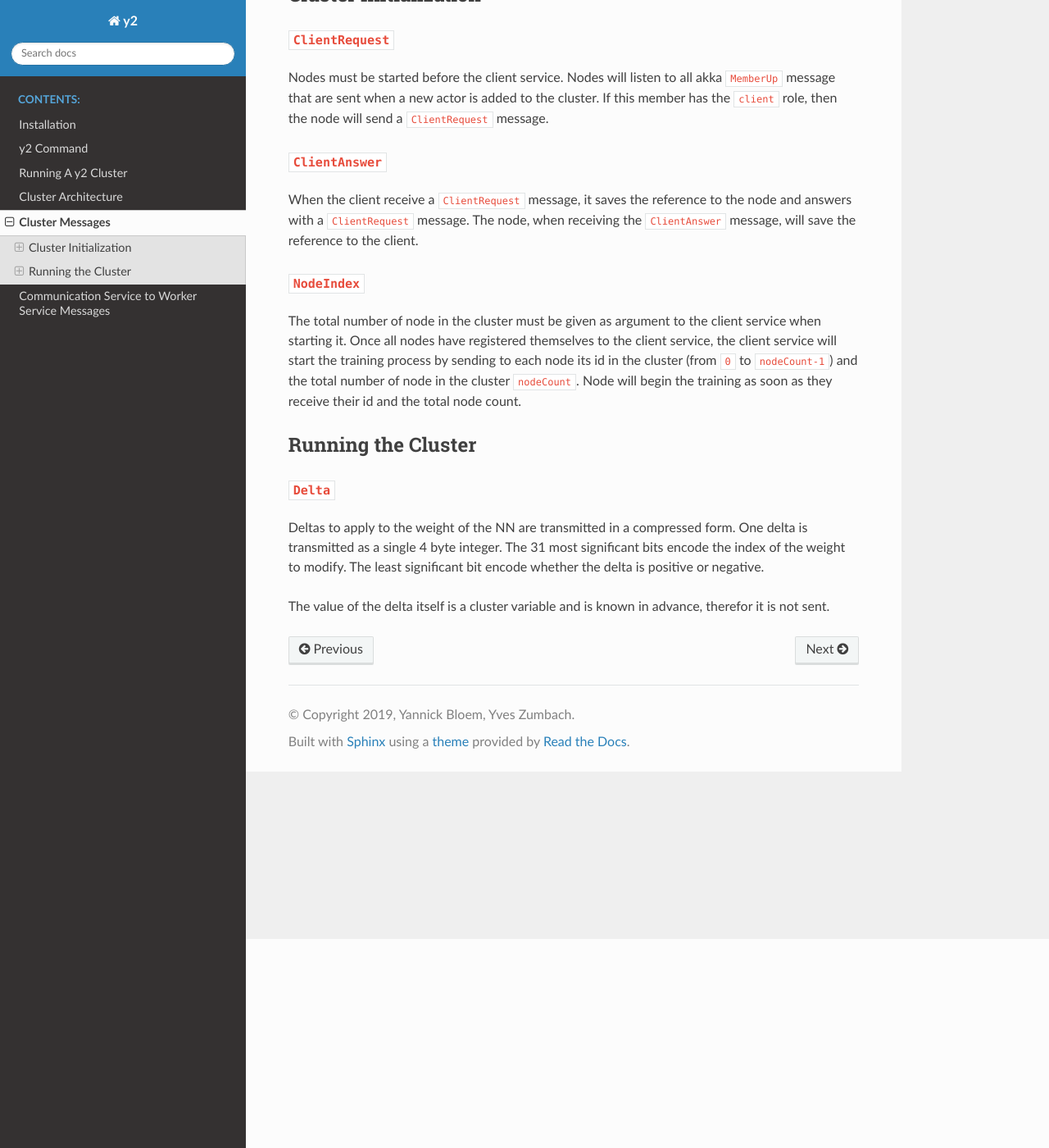
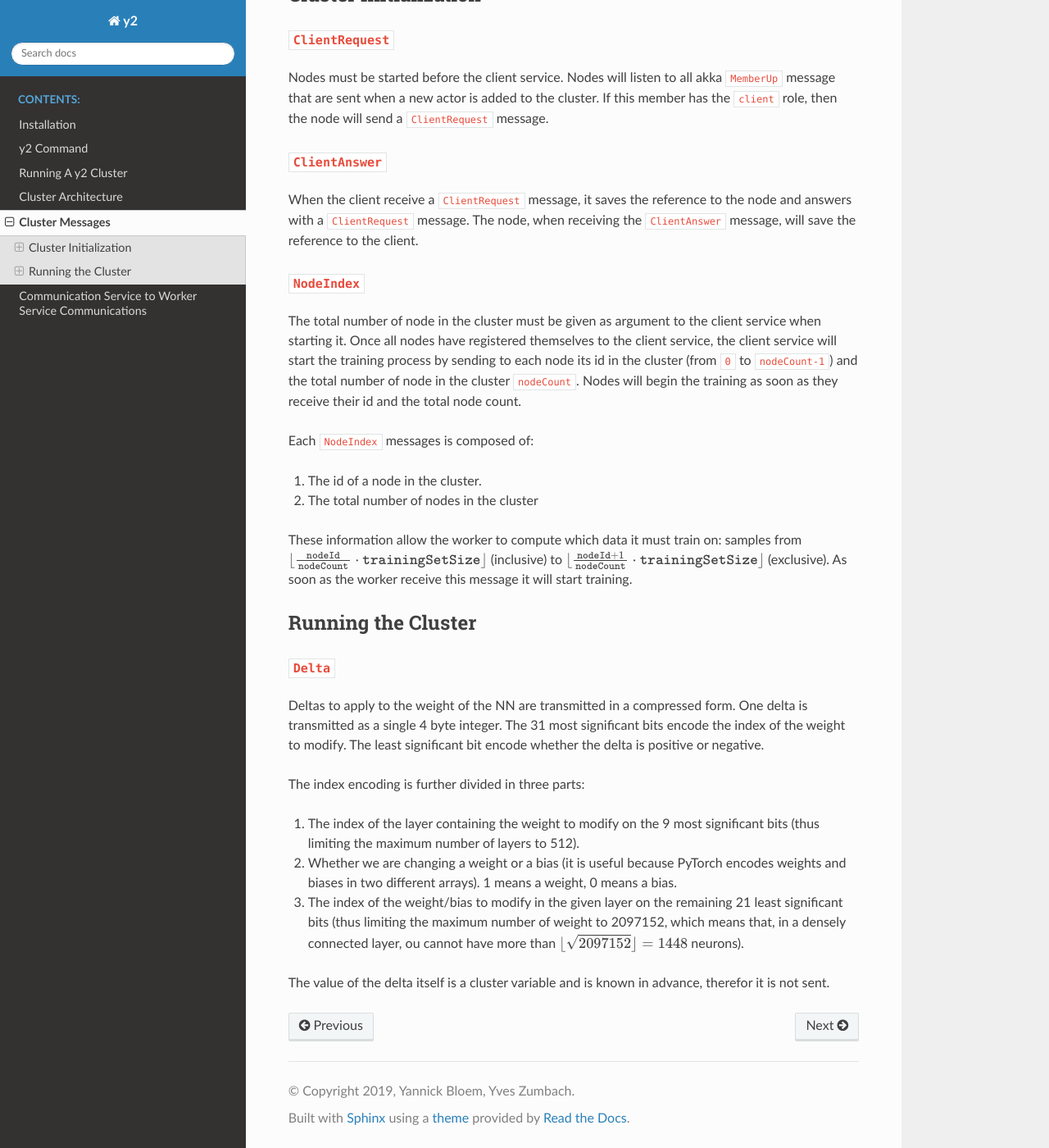
Before and after one commit to YvesZumbach/y2_documentation, a Sphinx documentation site: the page built from doc/cluster_messages.rst, in a window 1280 px wide and 1400 px high, scrolled down 255 px. Shown: the whole window at 82% size. Built offline with Sphinx 7.4.7 and the Read the Docs theme 2.0.0, drawn with Linux system fonts in a browser that asks for light colours.

Commit message:
Refactor structure of doc to make it more sensible, document delta msgs

```diff
--- a/doc/cluster_messages.rst
+++ b/doc/cluster_messages.rst
@@ -3,8 +3,7 @@
 Cluster Messages
 ================
 
-This pages describes all the messages exchange in the y2 cluster, more or less
-in the order they are to be sent.
+This pages describes all the messages exchange in the y2 cluster, more or less in the order they are to be sent.
 
 Cluster Initialization
 ----------------------
@@ -13,28 +12,30 @@ Cluster Initialization
 ^^^^^^^^^^^^^^^^^
 
 Nodes must be started before the client service.
-Nodes will listen to all akka ``MemberUp`` message that are sent when a new
-actor is added to the cluster. If this member has the ``client`` role, then
-the node will send a ``ClientRequest`` message.
+Nodes will listen to all akka ``MemberUp`` message that are sent when a new actor is added to the cluster.
+If this member has the ``client`` role, then the node will send a ``ClientRequest`` message.
 
 ``ClientAnswer``
 ^^^^^^^^^^^^^^^^
 
-When the client receive a ``ClientRequest`` message, it saves the reference
-to the node and answers with a ``ClientRequest`` message. The node, when
-receiving the ``ClientAnswer`` message, will save the reference to the client.
+When the client receive a ``ClientRequest`` message, it saves the reference to the node and answers with a ``ClientRequest`` message.
+The node, when receiving the ``ClientAnswer`` message, will save the reference to the client.
 
 .. _node_index_message:
 
 ``NodeIndex``
 ^^^^^^^^^^^^^
 
-The total number of node in the cluster must be given as argument to the client
-service when starting it. Once all nodes have registered themselves to the
-client service, the client service will start the training process by sending
-to each node its id in the cluster (from ``0`` to ``nodeCount-1``) and the
-total number of node in the cluster ``nodeCount``. Node will begin the training
-as soon as they receive their id and the total node count.
+The total number of node in the cluster must be given as argument to the client service when starting it.
+Once all nodes have registered themselves to the client service, the client service will start the training process by sending to each node its id in the cluster (from ``0`` to ``nodeCount-1``) and the total number of node in the cluster ``nodeCount``. Nodes will begin the training as soon as they receive their id and the total node count.
+
+Each ``NodeIndex`` messages is composed of:
+
+1. The id of a node in the cluster.
+2. The total number of nodes in the cluster
+
+These information allow the worker to compute which data it must train on: samples from :math:`\lfloor \frac{\texttt{nodeId}}{\texttt{nodeCount}}\cdot\texttt{trainingSetSize}\rfloor` (inclusive) to  :math:`\lfloor\frac{\texttt{nodeId} + 1}{\texttt{nodeCount}}\cdot \texttt{trainingSetSize}\rfloor` (exclusive).
+As soon as the worker receive this message it will start training.
 
 Running the Cluster
 -------------------
@@ -47,5 +48,11 @@ One delta is transmitted as a single 4 byte integer.
 The 31 most significant bits encode the index of the weight to modify.
 The least significant bit encode whether the delta is positive or negative.
 
-The value of the delta itself is a cluster variable and is known in advance,
-therefor it is not sent.
+The index encoding is further divided in three parts:
+
+1. The index of the layer containing the weight to modify on the 9 most significant bits (thus limiting the maximum number of layers to 512).
+2. Whether we are changing a weight or a bias (it is useful because PyTorch encodes weights and biases in two different arrays).
+   1 means a weight, 0 means a bias.
+3. The index of the weight/bias to modify in the given layer on the remaining 21 least significant bits (thus limiting the maximum number of weight to 2097152, which means that, in a densely connected layer, ou cannot have more than :math:`\lfloor\sqrt{2097152}\rfloor = 1448` neurons).
+
+The value of the delta itself is a cluster variable and is known in advance, therefor it is not sent.
--- a/doc/index.rst
+++ b/doc/index.rst
@@ -15,7 +15,7 @@ Welcome to y2's documentation!
    running_a_y2_cluster
    cluster_architecture
    cluster_messages
-   communication_to_worker_messages
+   communication_to_worker_communications
 
 
 Indices and tables
```
Also changed, not shown: doc/communication_to_worker_communications.rst (renamed from doc/communication_to_worker_messages.rst, +4 -20 lines).
